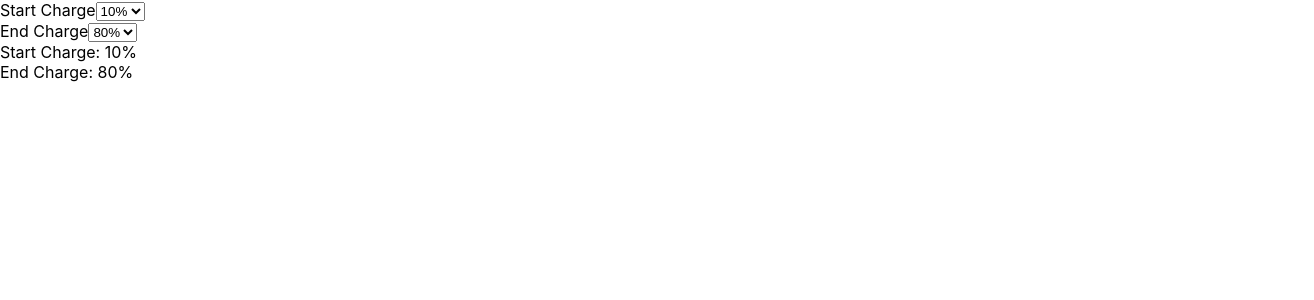
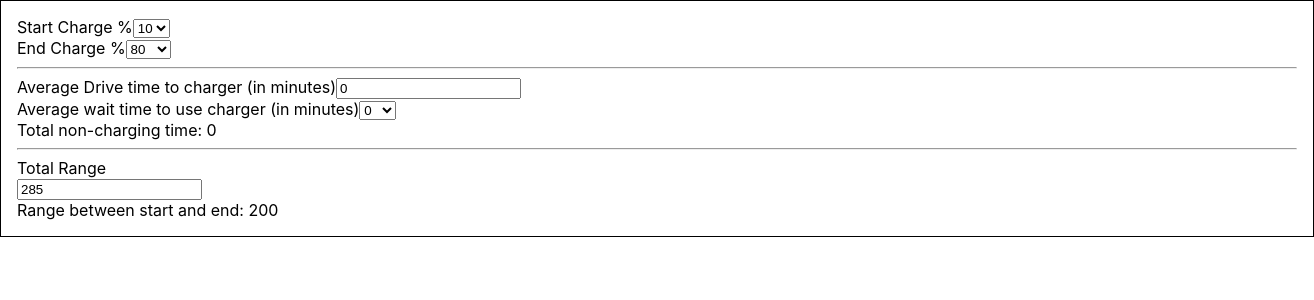
Before and after one commit to aokorodu/EVChargeTime, a React (Create React App) app in the folder ev-chargetime/: page / in a window 1280 px wide. Shown: the top 300 px of the page, 1314 px wide, since content can reach past the window. Built offline with nearby package versions, Linux system fonts and the light colour scheme.

Commit message:
added wait time calculation

```diff
--- a/ev-chargetime/src/App.css
+++ b/ev-chargetime/src/App.css
@@ -1,3 +1,9 @@
 .App {
   text-align: center;
 }
+
+.controls {
+  border: 1px solid black;
+  padding: 1rem;
+  width: 100%;
+}
--- a/ev-chargetime/src/App.tsx
+++ b/ev-chargetime/src/App.tsx
@@ -3,9 +3,12 @@ import './App.css';
 import Selector from './components/Selector';
 
 function App() {
-
+  const defaultRange: Number = 285;
   const [startcharge, setStartCharge] = useState(10);
   const [endcharge, setEndCharge] = useState(80);
+  const [range, setRange] = useState(defaultRange);
+  const [driveTime, setDriveTime] = useState(0);
+  const [waitTime, setWaitTime] = useState(0);
 
   const changeStart = (e: String) => {
     setStartCharge(Number(e))
@@ -14,20 +17,41 @@ function App() {
   const changeEnd = (e: String) => {
     setEndCharge(Number(e));
   }
+
+  const waitEnd = (e: String) => {
+    setWaitTime(Number(e))
+  }
   return (
     <>
-      <div>
-        <label>Start Charge</label>
-        <Selector value={10} valueOptions={[10, 20, 30, 40, 50]} callback={changeStart} />
-      </div>
-      <div>
-        <label>End Charge</label>
-        <Selector value={80} valueOptions={[80, 90]} callback={changeEnd} />
-      </div>
+      <div className='controls'>
+        <div>
+          <label>Start Charge %</label>
+          <Selector value={10} valueOptions={[10, 20, 30, 40, 50]} callback={changeStart} />
+        </div>
 
-      <div>
-        <div>Start Charge: {startcharge}%</div>
-        <div>End Charge: {endcharge}%</div>
+        <div>
+          <label>End Charge %</label>
+          <Selector value={80} valueOptions={[80, 100]} callback={changeEnd} />
+        </div>
+        <hr />
+        <div>
+          <label>Average Drive time to charger (in minutes)</label>
+          <input value={driveTime} onChange={(e) => { setDriveTime(Number(e.target.value)) }}></input>
+        </div>
+
+        <div>
+          <label>Average wait time to use charger (in minutes)</label>
+          <Selector value={0} valueOptions={[0, 5, 10, 15, 20, 25, 30, 35, 40, 45, 50, 55, 60]} callback={waitEnd} />
+        </div>
+
+        <div>
+          <div>Total non-charging time: {driveTime + waitTime}</div>
+        </div>
+
+        <hr />
+        <div>Total Range</div>
+        <input value={String(range)} onChange={(e) => { setRange(Number(e.target.value)) }} />
+        <div>Range between start and end: {Math.round((endcharge - startcharge) / 100 * Number(range))}</div>
       </div>
     </>
 
--- a/ev-chargetime/src/components/Selector.tsx
+++ b/ev-chargetime/src/components/Selector/index.tsx
@@ -3,13 +3,14 @@ import React from "react"
 type SelectorProps = {
     value: number,
     valueOptions: number[],
-    callback: Function
+    callback: Function,
+    suffix?: string
 }
-const Selector = ({ value, valueOptions, callback }: SelectorProps) => {
+const Selector = ({ value, valueOptions, callback, suffix }: SelectorProps) => {
     return (
         <select onChange={(e) => { callback(e.target.value) }}>
             {valueOptions.map((val) => {
-                return <option key={val} defaultValue={value} value={val}>{val}%</option>
+                return <option key={val} defaultValue={value} value={val}>{val}{suffix}</option>
             })}
         </select>
     )
```
Also changed, not shown: ev-chargetime/src/assets/hyundai-ioniq-5-charging-example-source-goingelectricde.jpg (added).
